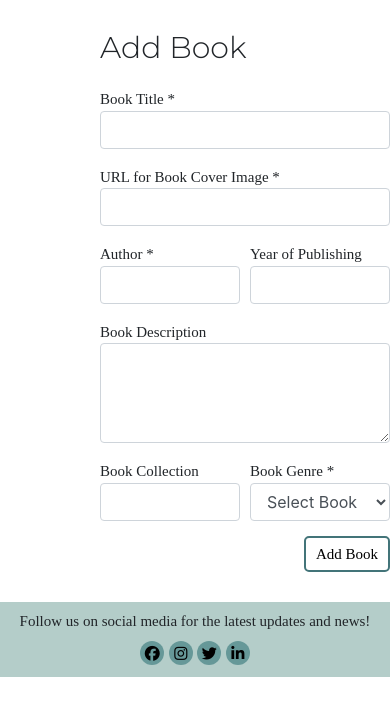
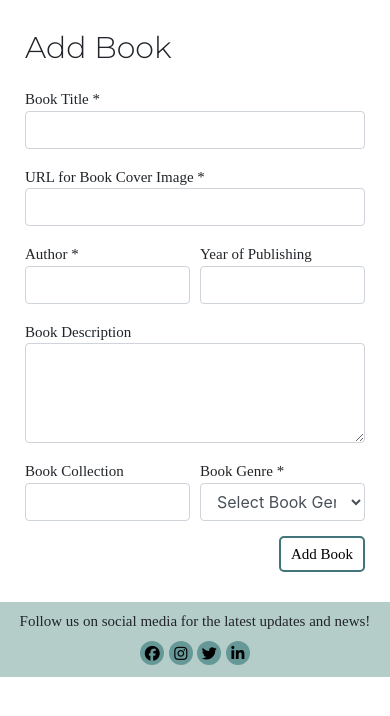
Before and after one commit to MarianaPereira23/libris, a Flask app: page /add_book in a window 390 px wide. Shown: the part 75-791 px from the top of the page. Run offline with Flask 2, Linux system fonts and the light colour scheme; some libraries are stand-ins or nearby versions; some web fonts are replaced.

Commit message:
Reformulated media queries for addbook.html and editbook.html

```diff
--- a/static/css/style.css
+++ b/static/css/style.css
@@ -577,4 +577,12 @@ footer {
         margin-right: 25px;
         width: 100%;
     }
+
+    /* addbook.html & editbook.html */
+
+    .add_book {
+        margin-left: 25px;
+        margin-right: 25px;
+        width: 100%;
+    }
 }
```
